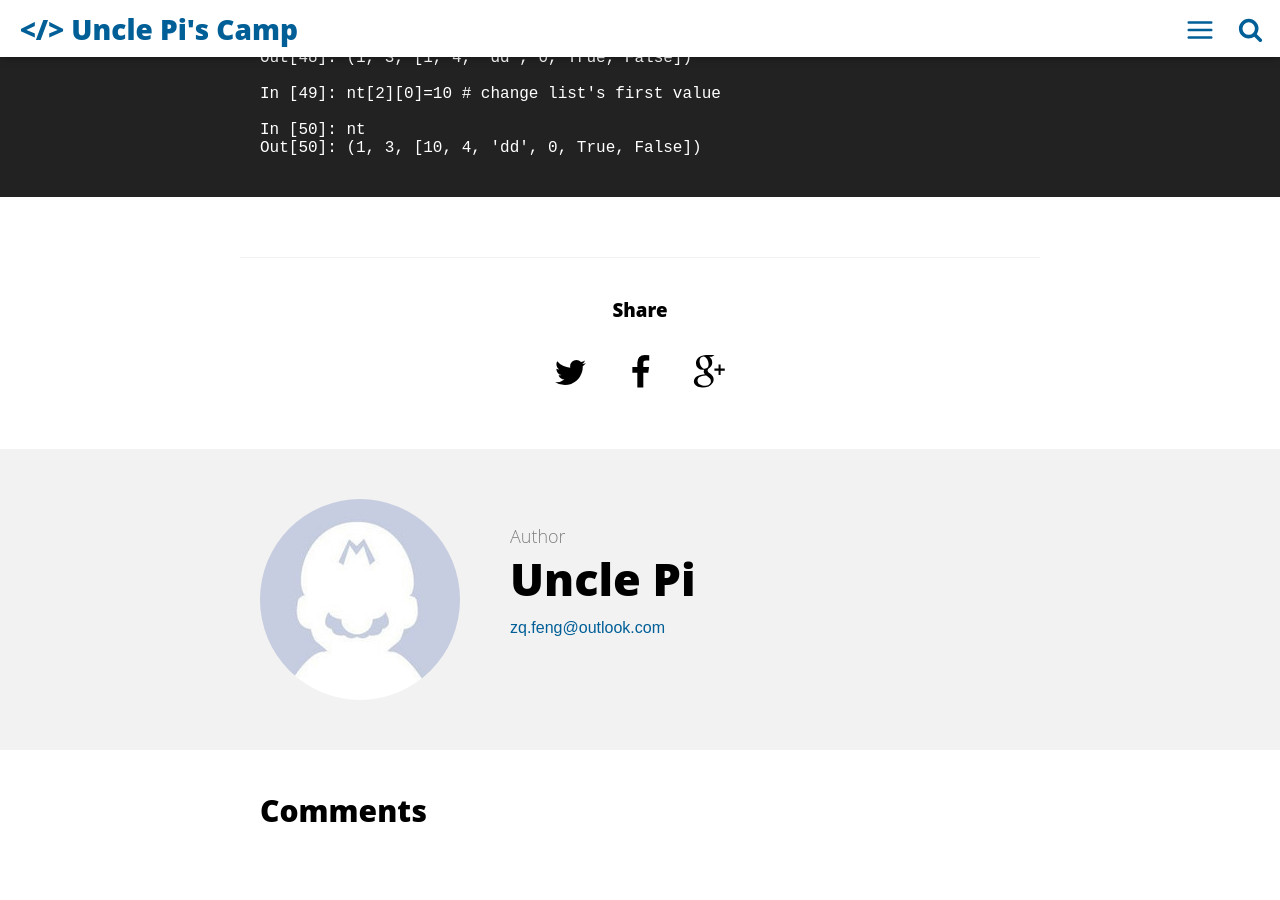
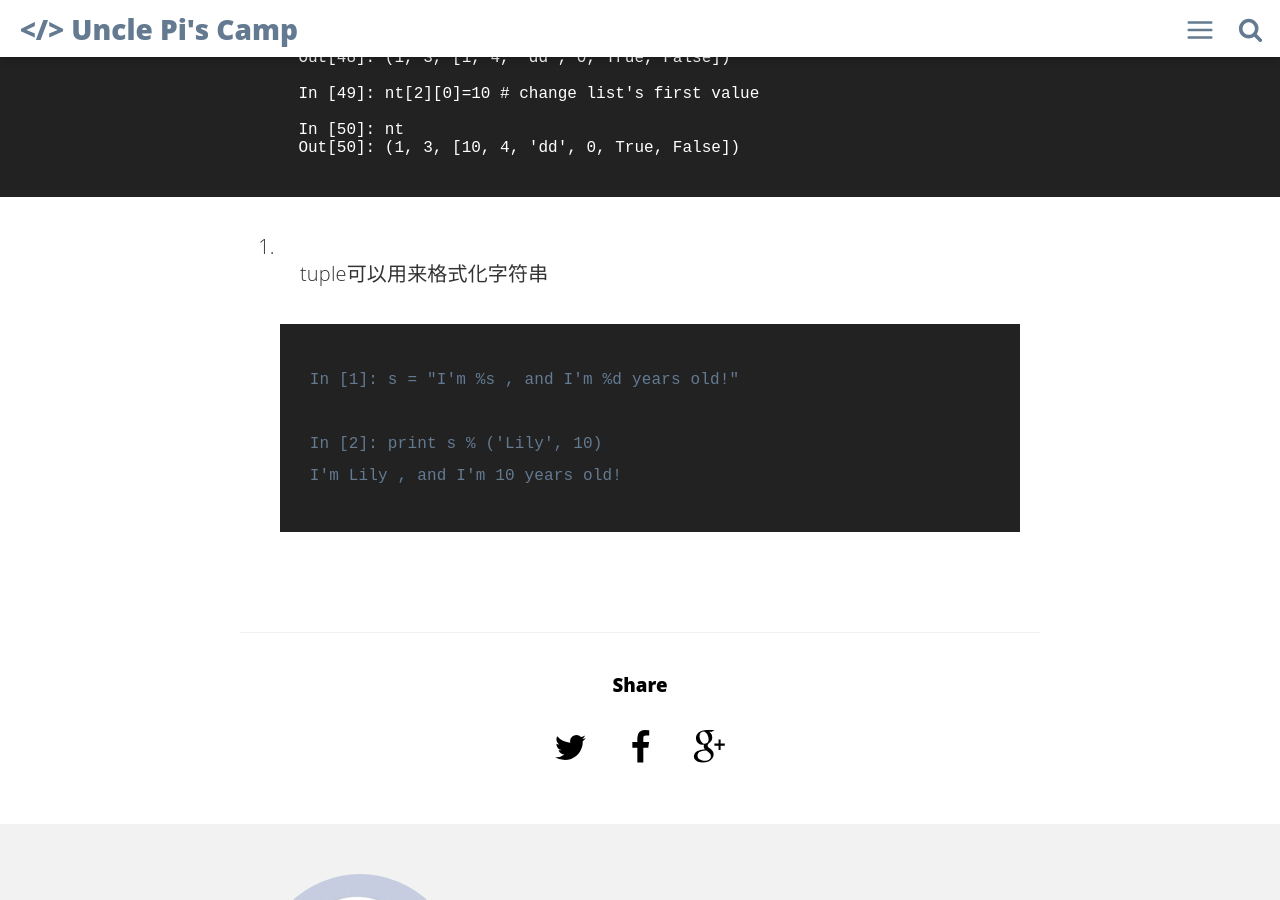
Before and after one commit to simfeng/microblog, a Jekyll site: the page built from _posts/2016-07-31-python-tuple.md, in a window 1280 px wide and 900 px high, scrolled down 3306 px. Built offline with Jekyll 4.4.1, drawn with Linux system fonts in a browser that asks for light colours; comment, search, counter and statistics services are not loaded; before the commit the page ends 4167 px from its top, so only the background shows below that.

Commit message:
modify python tuple

````diff
--- a/_posts/2016-07-31-python-tuple.md
+++ b/_posts/2016-07-31-python-tuple.md
@@ -67,7 +67,7 @@ Tuple没有方法， so
 ### advantage
 
 1. Tuple is fast than list. 如果你定义了一个不需要增删改，只需要遍历的常量集， tuple是首选
-1. 可以对不需要修改的数据`写保护`, 使代码更安全。如果非得要改变这些值， 可以使用`list()`函数将tuple变成list，当然原有的tuple不会改变
+2. 可以对不需要修改的数据`写保护`, 使代码更安全。如果非得要改变这些值， 可以使用`list()`函数将tuple变成list，当然原有的tuple不会改变
 
 
         In [14]: l = list(tu) # tuple to list
@@ -88,17 +88,23 @@ Tuple没有方法， so
 
 __list's values in tuple can be changed__
 
-```
-In [46]: l
-Out[46]: [10, 4, 'dd', 0, True, False]
+        In [46]: l
+        Out[46]: [10, 4, 'dd', 0, True, False]
 
-In [47]: nt = (1, 3, l)
+        In [47]: nt = (1, 3, l)
 
-In [48]: nt
-Out[48]: (1, 3, [1, 4, 'dd', 0, True, False])
+        In [48]: nt
+        Out[48]: (1, 3, [1, 4, 'dd', 0, True, False])
 
-In [49]: nt[2][0]=10 # change list's first value
+        In [49]: nt[2][0]=10 # change list's first value
 
-In [50]: nt
-Out[50]: (1, 3, [10, 4, 'dd', 0, True, False])
-```
+        In [50]: nt
+        Out[50]: (1, 3, [10, 4, 'dd', 0, True, False])
+
+4. tuple可以用来格式化字符串
+
+
+        In [1]: s = "I'm %s , and I'm %d years old!"
+
+        In [2]: print s % ('Lily', 10)
+        I'm Lily , and I'm 10 years old!
````
Also changed, not shown: other parts of _posts/2016-07-31-python-tuple.md (+1 -1 lines).
